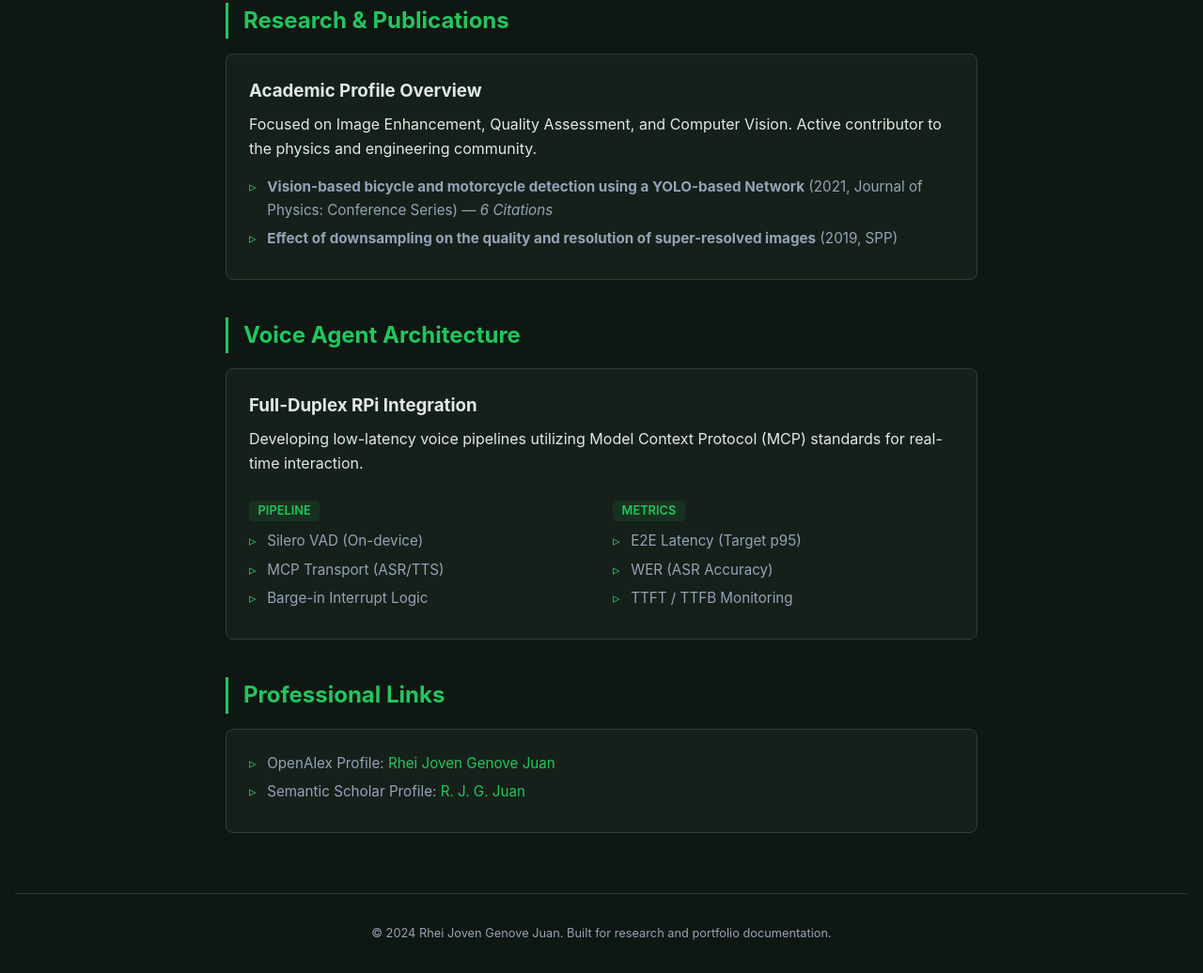
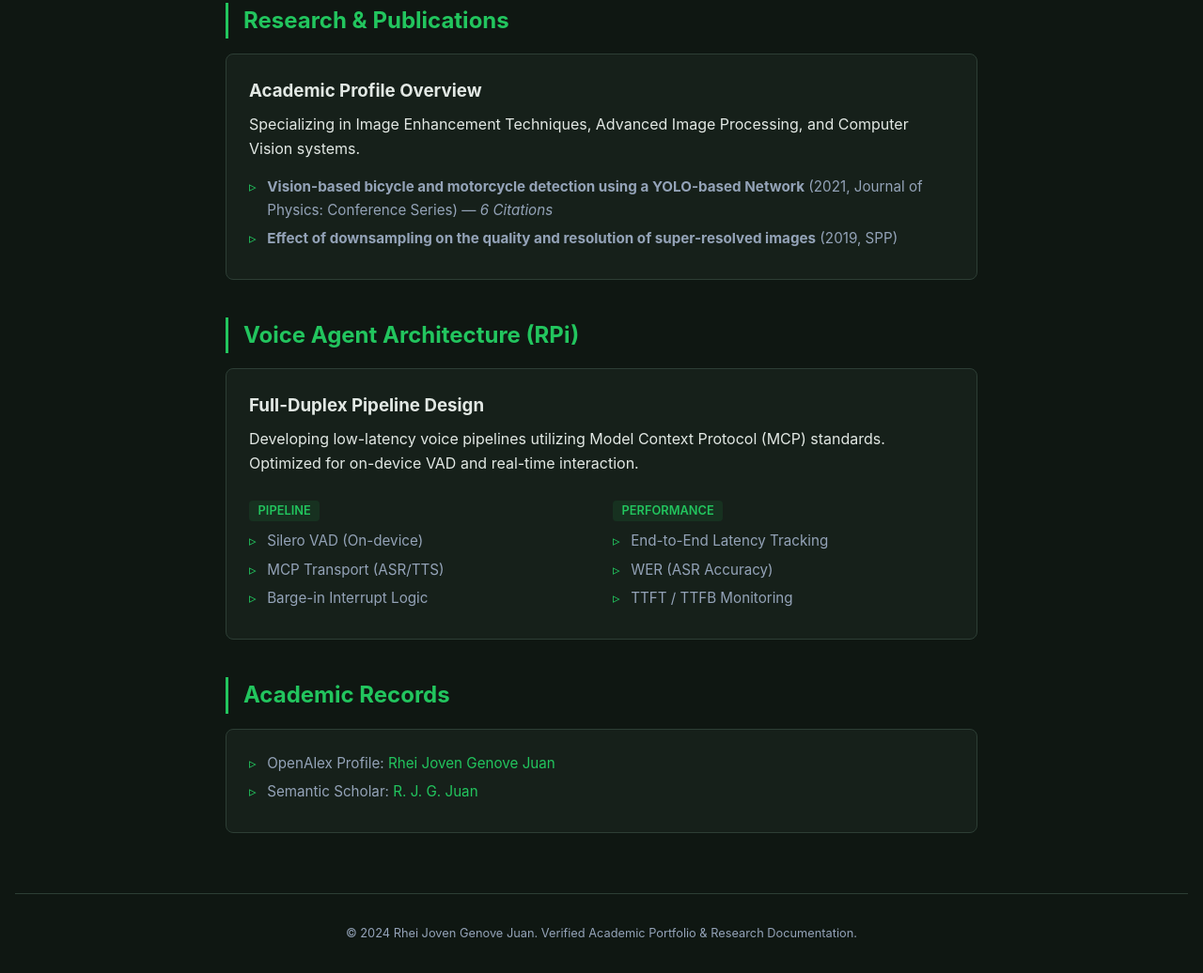
Before and after one commit to rheijovenjuan/rheijovenjuan.github.io, a plain HTML site: page index.html in a window 1280 px wide. Shown: the part 244-1280 px from the top of the page at 94% size. Drawn offline with Linux system fonts and the light colour scheme.

Commit message:
Publish Rhei Joven Juan Portfolio via Vesper Voice

```diff
--- a/index.html
+++ b/index.html
@@ -3,7 +3,7 @@
 <head>
   <meta charset="UTF-8">
   <meta name="viewport" content="width=device-width, initial-scale=1.0">
-  <title>Rhei Joven Juan Portfolio</title>
+  <title>Rhei Joven Juan | Research Portfolio</title>
   <style>
     :root {
       --bg: #0f1712;
@@ -18,7 +18,7 @@
     }
     * { box-sizing: border-box; margin: 0; padding: 0; }
     body {
-      font-family: 'Inter', system-ui, -apple-system, sans-serif;
+      font-family: -apple-system, BlinkMacSystemFont, "Segoe UI", Roboto, Helvetica, Arial, sans-serif;
       background: var(--bg);
       color: var(--text);
       line-height: 1.6;
@@ -59,7 +59,7 @@
       <h2>Research & Publications</h2>
       <div class="card">
         <h3>Academic Profile Overview</h3>
-        <p>Focused on Image Enhancement, Quality Assessment, and Computer Vision. Active contributor to the physics and engineering community.</p>
+        <p>Specializing in Image Enhancement Techniques, Advanced Image Processing, and Computer Vision systems.</p>
         <ul style="margin-top: 1rem;">
           <li><strong>Vision-based bicycle and motorcycle detection using a YOLO-based Network</strong> (2021, Journal of Physics: Conference Series) — <em>6 Citations</em></li>
           <li><strong>Effect of downsampling on the quality and resolution of super-resolved images</strong> (2019, SPP)</li>
@@ -68,10 +68,10 @@
     </section>
 
     <section>
-      <h2>Voice Agent Architecture</h2>
+      <h2>Voice Agent Architecture (RPi)</h2>
       <div class="card">
-        <h3>Full-Duplex RPi Integration</h3>
-        <p>Developing low-latency voice pipelines utilizing Model Context Protocol (MCP) standards for real-time interaction.</p>
+        <h3>Full-Duplex Pipeline Design</h3>
+        <p>Developing low-latency voice pipelines utilizing Model Context Protocol (MCP) standards. Optimized for on-device VAD and real-time interaction.</p>
         <div class="grid" style="margin-top: 1.5rem;">
           <div>
             <span class="badge">Pipeline</span>
@@ -82,9 +82,9 @@
             </ul>
           </div>
           <div>
-            <span class="badge">Metrics</span>
+            <span class="badge">Performance</span>
             <ul>
-              <li>E2E Latency (Target p95)</li>
+              <li>End-to-End Latency Tracking</li>
               <li>WER (ASR Accuracy)</li>
               <li>TTFT / TTFB Monitoring</li>
             </ul>
@@ -94,18 +94,18 @@
     </section>
 
     <section>
-      <h2>Professional Links</h2>
+      <h2>Academic Records</h2>
       <div class="card">
         <ul style="margin: 0;">
           <li>OpenAlex Profile: <a href="https://openalex.org/authors/A5039327575" target="_blank">Rhei Joven Genove Juan</a></li>
-          <li>Semantic Scholar Profile: <a href="https://www.semanticscholar.org/author/R.-J.-G.-Juan/145899799" target="_blank">R. J. G. Juan</a></li>
+          <li>Semantic Scholar: <a href="https://www.semanticscholar.org/author/R.-J.-G.-Juan/145899799" target="_blank">R. J. G. Juan</a></li>
         </ul>
       </div>
     </section>
   </main>
 
   <footer>
-    &copy; 2024 Rhei Joven Genove Juan. Built for research and portfolio documentation.
+    &copy; 2024 Rhei Joven Genove Juan. Verified Academic Portfolio & Research Documentation.
   </footer>
 </body>
 </html>
```
